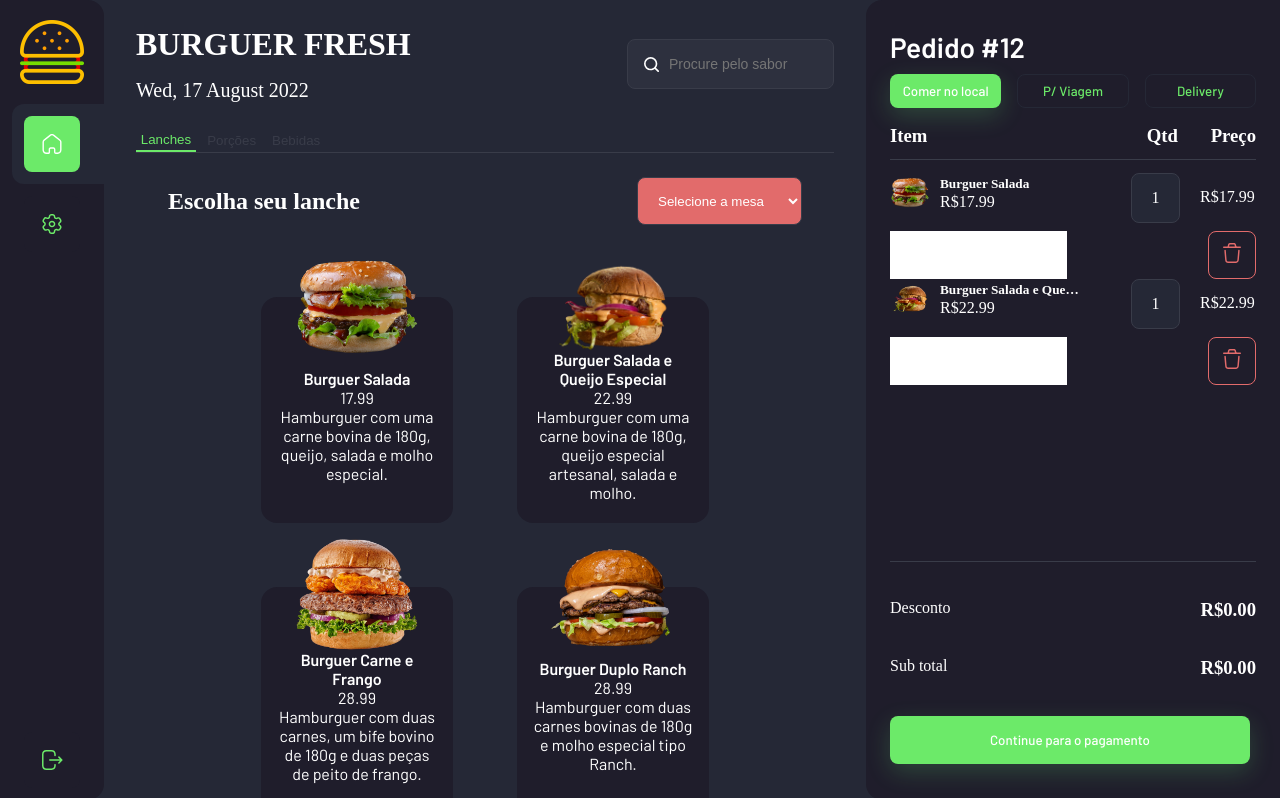
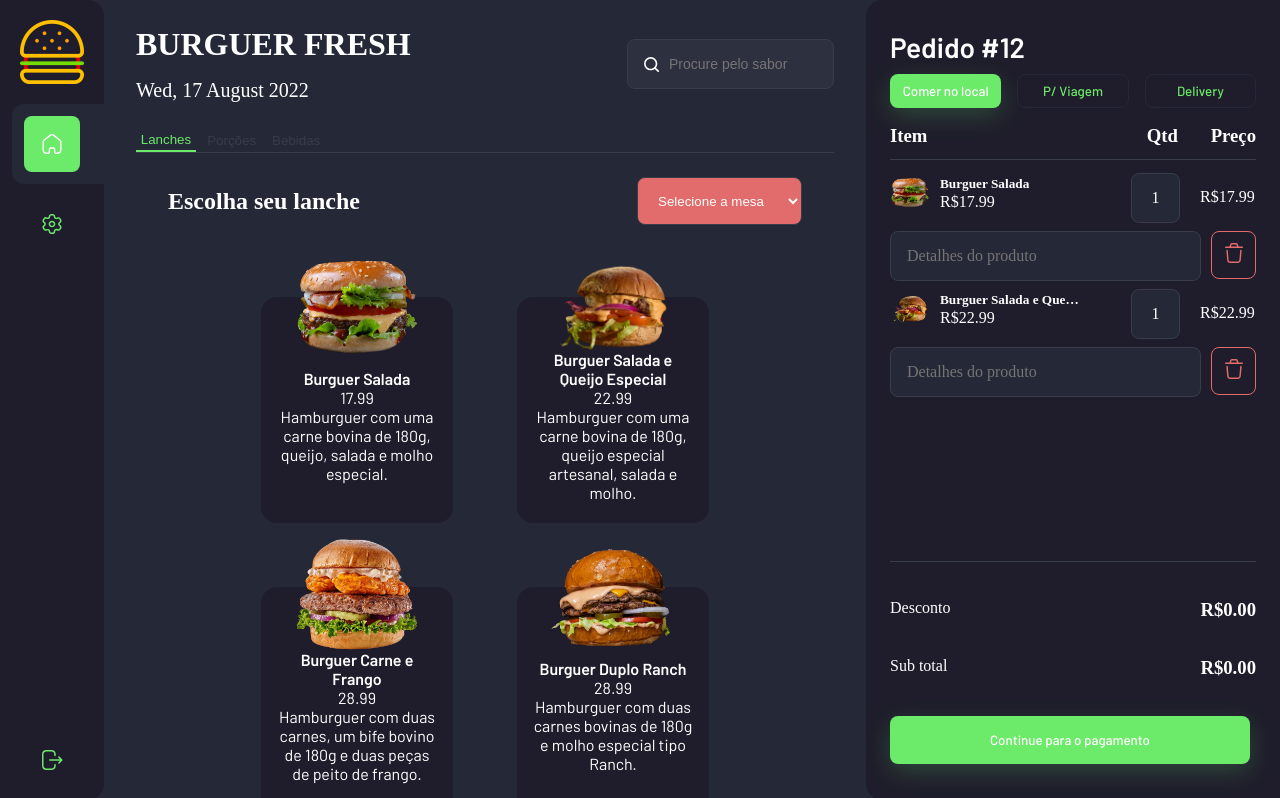
Before and after one commit to IvanBorba/blue-hamburgueria-react-ts, a React (Vite) app: page / in a window 1280 px wide. Shown: the top 798 px of the page. Built offline with nearby package versions, Linux system fonts and the light colour scheme; a web font is replaced by a local one.

Commit message:
feature: finished the home structure

```diff
--- a/src/components/CheckoutCard/index.tsx
+++ b/src/components/CheckoutCard/index.tsx
@@ -3,6 +3,7 @@
 import { useState } from "react";
 import toast from "react-hot-toast";
 import { TrashIcon } from "../../assets/icons";
+import Input from "../Input";
 
 interface CheckoutCardProps {
   product: Product;
@@ -30,9 +31,10 @@
         <span>R${(quantity * product.price).toFixed(2)}</span>
       </Styled.CheckoutCardHeader>
       <Styled.CheckoutCardFooter>
-        <input
+        <Input
           value={description}
           onChange={(e) => setDescription(e.target.value)}
+          placeholder="Detalhes do produto"
         />
         <Styled.RemoveProductButton
           onClick={() => toast.error("Sessão em desenvolvimento!")}
--- a/src/components/CheckoutCard/styles.ts
+++ b/src/components/CheckoutCard/styles.ts
@@ -6,6 +6,7 @@
     height: 6.625rem;
     display: flex;
     flex-direction: column;
+    margin-bottom: 0.625rem;
   `}
 `;
 
--- /dev/null
+++ b/src/components/Input/index.tsx
@@ -0,0 +1,12 @@
+import { ChangeEventHandler, InputHTMLAttributes } from "react";
+import { StyledInput } from "./styles";
+
+interface InputProps extends InputHTMLAttributes<HTMLInputElement> {
+  inputSize?: "small" | "large";
+}
+
+const Input = ({ inputSize, ...props }: InputProps) => {
+  return <StyledInput inputSize={inputSize} {...props} />;
+};
+
+export default Input;
--- /dev/null
+++ b/src/components/Input/styles.ts
@@ -0,0 +1,29 @@
+import styled, { css } from "styled-components";
+
+interface StyledInputProps {
+  inputSize?: "small" | "large";
+}
+
+export const StyledInput = styled.input<StyledInputProps>`
+  ${({ theme, inputSize }) => css`
+    all: unset;
+    padding: 0 1rem;
+    margin-right: 0.625rem;
+    width: 18.625rem;
+    height: 3rem;
+    background-color: ${theme.colors.baseBg1};
+    border: 1px solid ${theme.colors.baseLine};
+    border-radius: 8px;
+    color: ${theme.colors.textColor};
+
+    ${inputSize === "small" &&
+    css`
+      width: 10.75rem;
+    `}
+
+    ${inputSize === "large" &&
+    css`
+      width: 22.375rem;
+    `}
+  `}
+`;
```
